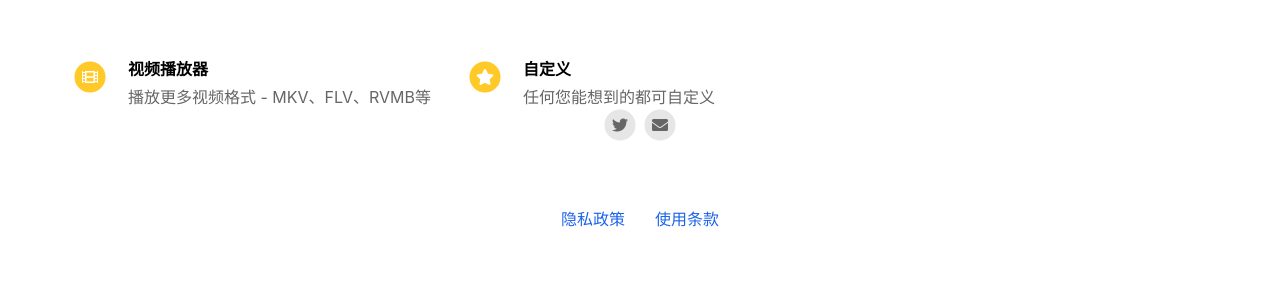
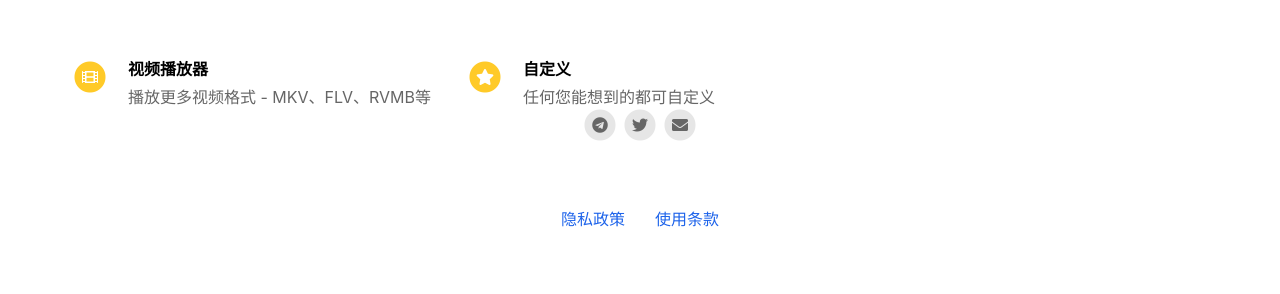
Before and after one commit to alexiscn/fileball.app, a Jekyll site: the page built from cn/index.html, in a window 1280 px wide. Shown: the part 1158-1452 px from the top of the page. Built offline with Jekyll 4.4.1, drawn with Linux system fonts in a browser that asks for light colours; nearby versions of some CDN libraries.

Commit message:
add telegram link

```diff
--- a/_includes/cn/footer.html
+++ b/_includes/cn/footer.html
@@ -9,6 +9,15 @@
 				<span class="fa-stack fa-1x">
 					<i class="socialIconBack fas fa-circle fa-stack-2x"></i>
 					<i class="socialIconTop fab fa-facebook fa-stack-1x"></i>
+				</span>
+			</a>
+		{% endif %}
+
+		{% if site.telegram_username %}
+			<a href="https://t.me/{{ site.telegram_username }}">
+				<span class="fa-stack fa-1x">
+					<i class="socialIconBack fas fa-circle fa-stack-2x"></i>
+					<i class="socialIconTop fab fa-telegram fa-stack-1x"></i>
 				</span>
 			</a>
 		{% endif %}
```
